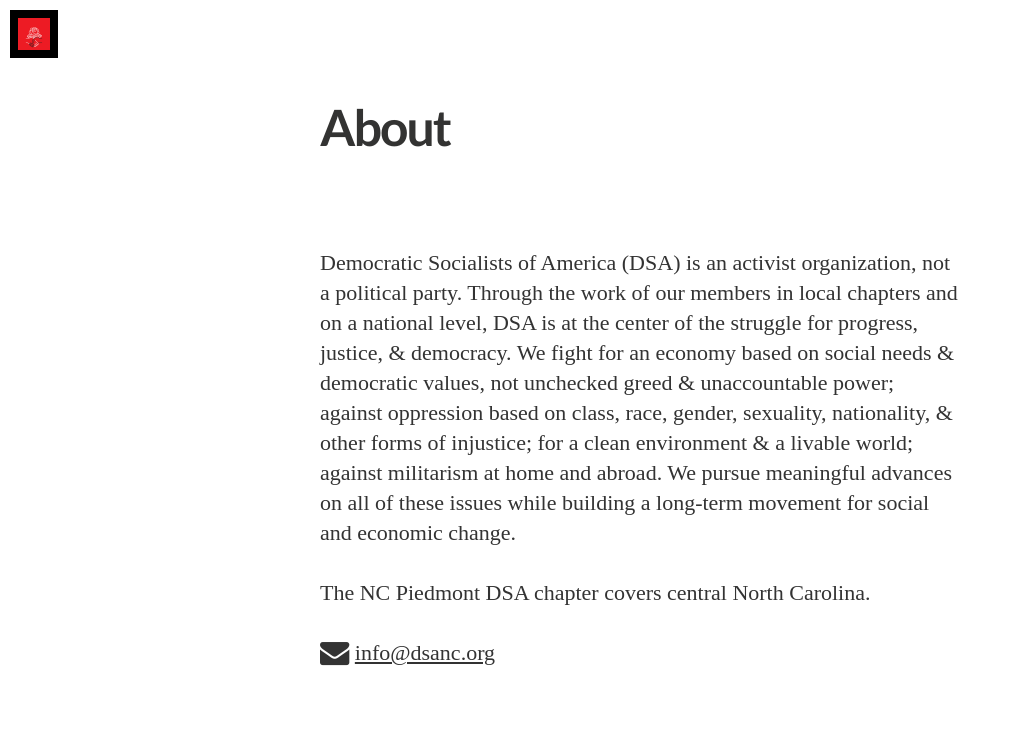
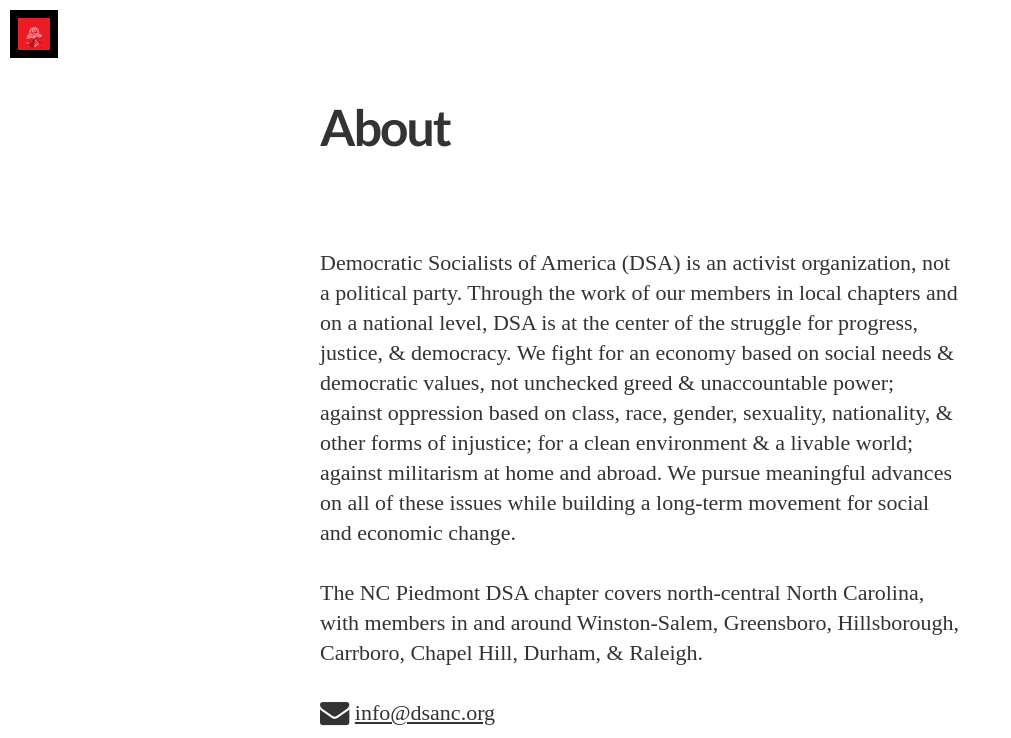
Before and after one commit to cltdsa/NCPiedmontDSA.github.io, a Jekyll site: the page built from about.md, in a window 1280 px wide, cut to the strip 0-738 px from the top of the page. Shown: the whole strip, without its empty margins (0-1011 px from the left). Built offline with Jekyll 4.4.1, drawn with Linux system fonts in a browser that asks for light colours; nearby versions of some CDN libraries; some web fonts are replaced.

Commit message:
update about

```diff
--- a/about.md
+++ b/about.md
@@ -6,6 +6,6 @@
 
 Democratic Socialists of America (DSA) is an activist organization, not a political party. Through the work of our members in local chapters and on a national level, DSA is at the center of the struggle for progress, justice, & democracy. We fight for an economy based on social needs & democratic values, not unchecked greed & unaccountable power; against oppression based on class, race, gender, sexuality, nationality, & other forms of injustice; for a clean environment & a livable world; against militarism at home and abroad. We pursue meaningful advances on all of these issues while building a long-term movement for social and economic change.
 
-The NC Piedmont DSA chapter covers central North Carolina.
+The NC Piedmont DSA chapter covers north-central North Carolina, with members in and around Winston-Salem, Greensboro, Hillsborough, Carrboro, Chapel Hill, Durham, & Raleigh.
 
 <i class="fa fa-envelope fa-lg"></i> <info@dsanc.org>
```
